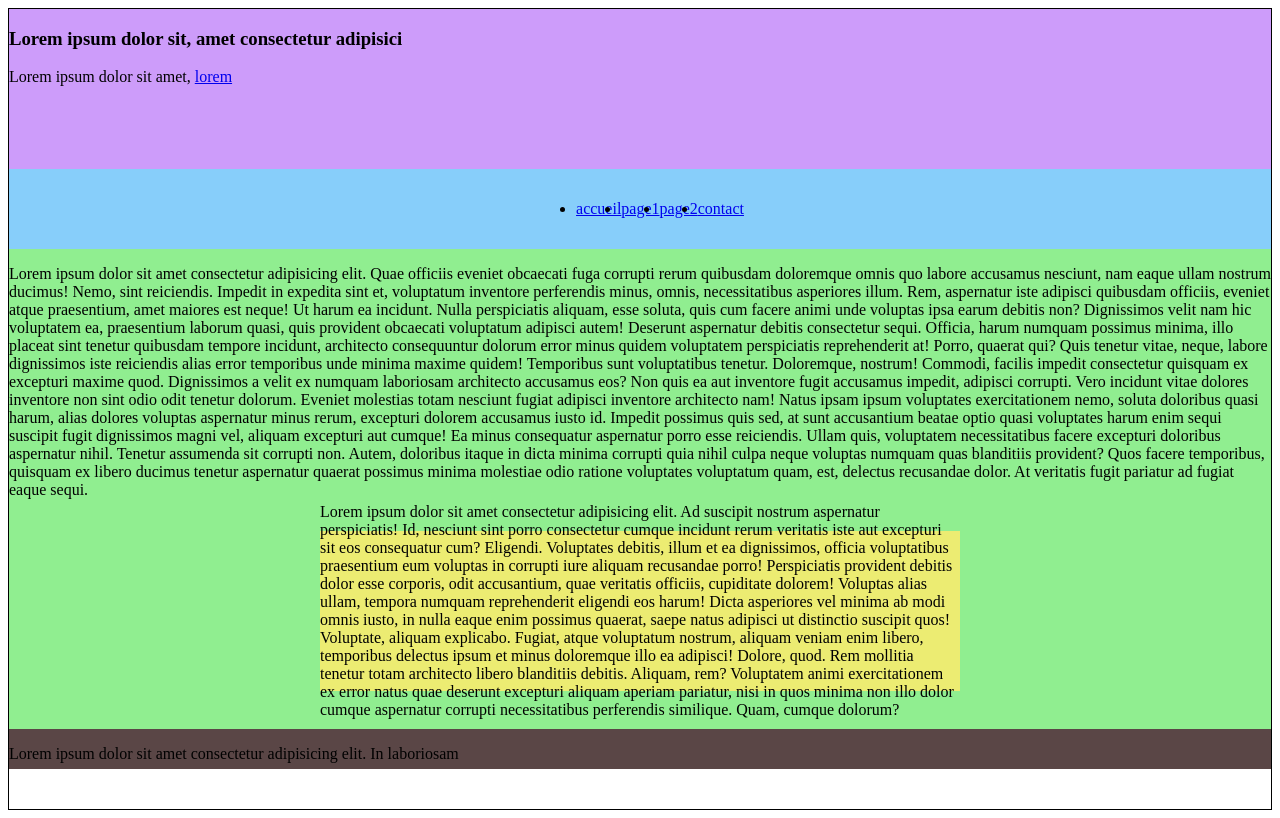
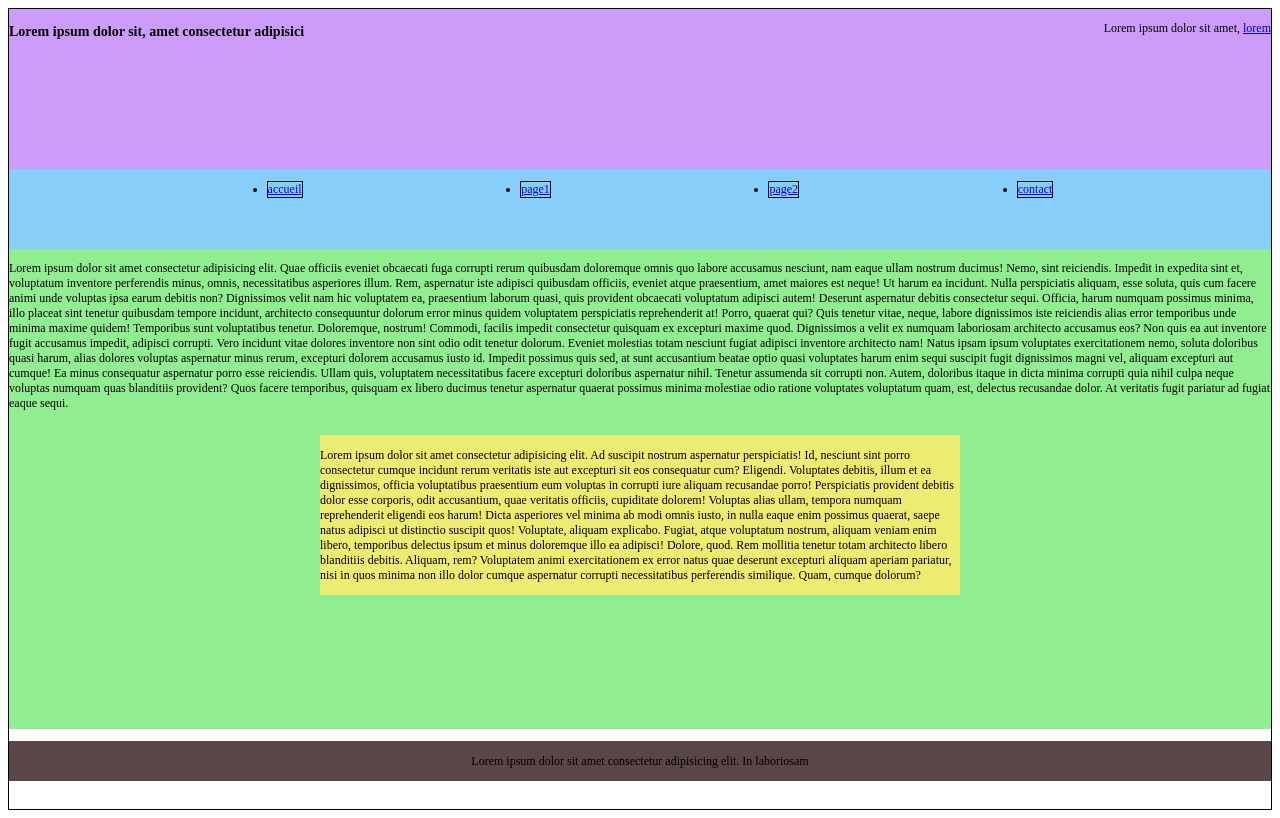
Before and after one commit to CedBG/exercice-autocorrection-flexbox, a plain HTML site: page phase2/exercice1/index.html in a window 1280 px wide. Drawn offline with Linux system fonts and the light colour scheme.

Commit message:
flexbox phase 2

```diff
--- a/phase2/exercice1/css/style.css
+++ b/phase2/exercice1/css/style.css
@@ -4,9 +4,13 @@
     flex-wrap: nowrap;
     height: 100vh;
     border: 1px solid;
+    font-style: arial sans-serif helvetica;
+    font-size: 12px;
 }
 
 .header {
+    display: flex;
+    justify-content: space-between;
     background-color: rgb(205, 156, 250);
     height: 20vh;
 }
@@ -14,23 +18,23 @@
 .nav {
     background-color: lightskyblue;
     height: 10vh;
-    display: flex;
-    align-items: center;
-    justify-content: center;
 }
 
 .nav ul {
     display: flex;
     flex-direction: row;
     align-items: center;
+    justify-content: space-evenly;
 }
 
 .nav li {
-    justify-content: space-evenly;
+   text-decoration:none;
 }
 
 .nav a {
+    display: flex;
     justify-content: space-evenly;
+     border: 1px solid black;
 }
 
 .main {
@@ -54,6 +58,13 @@
 }
 
 .footer {
+    justify-content: flex-end;
+}
+
+.footer p{
     background-color: rgb(90, 70, 70);
     height: 5vh;
+    display: flex;
+    justify-content: center;
+    align-items: center;
 }
```
